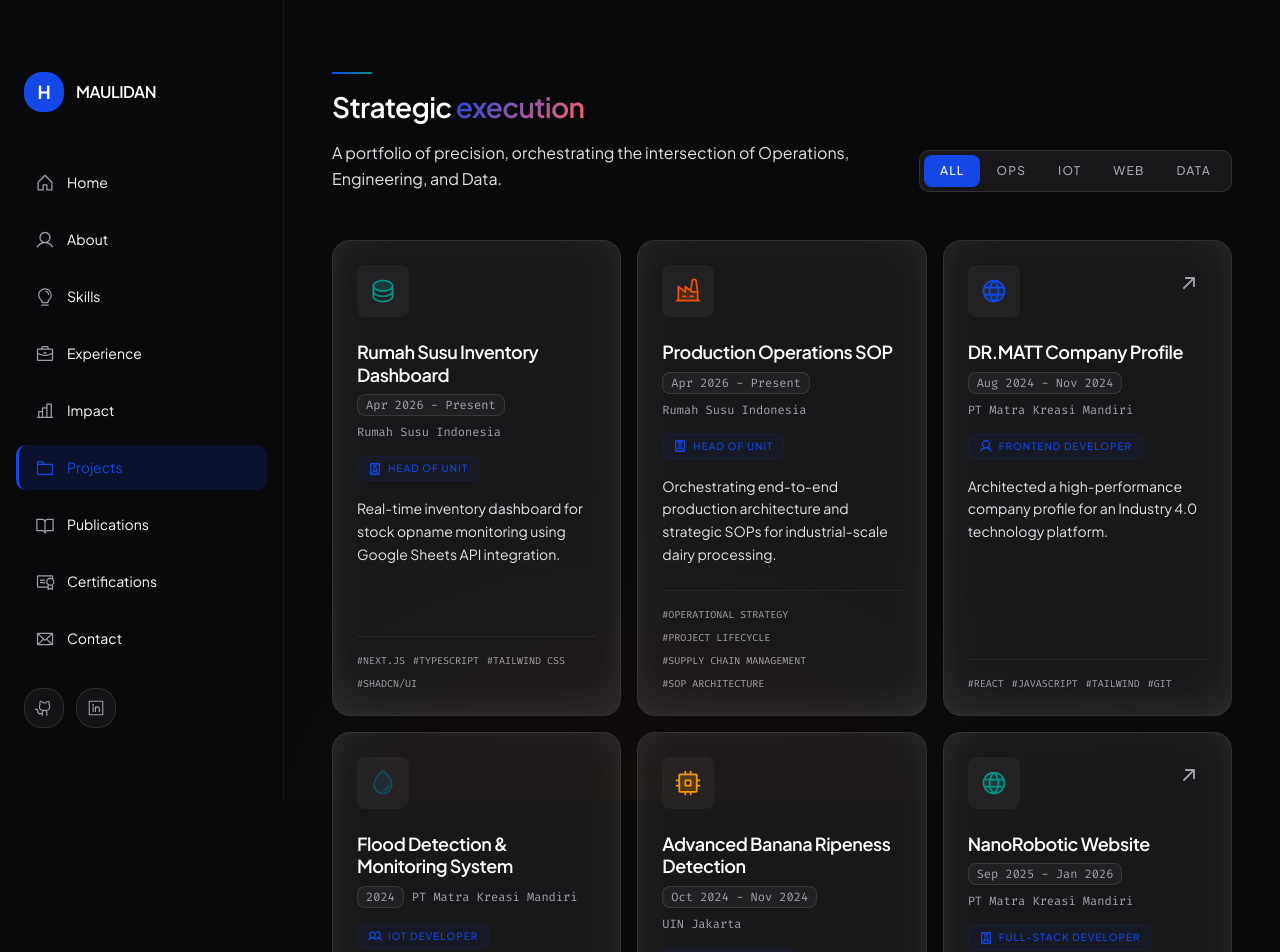
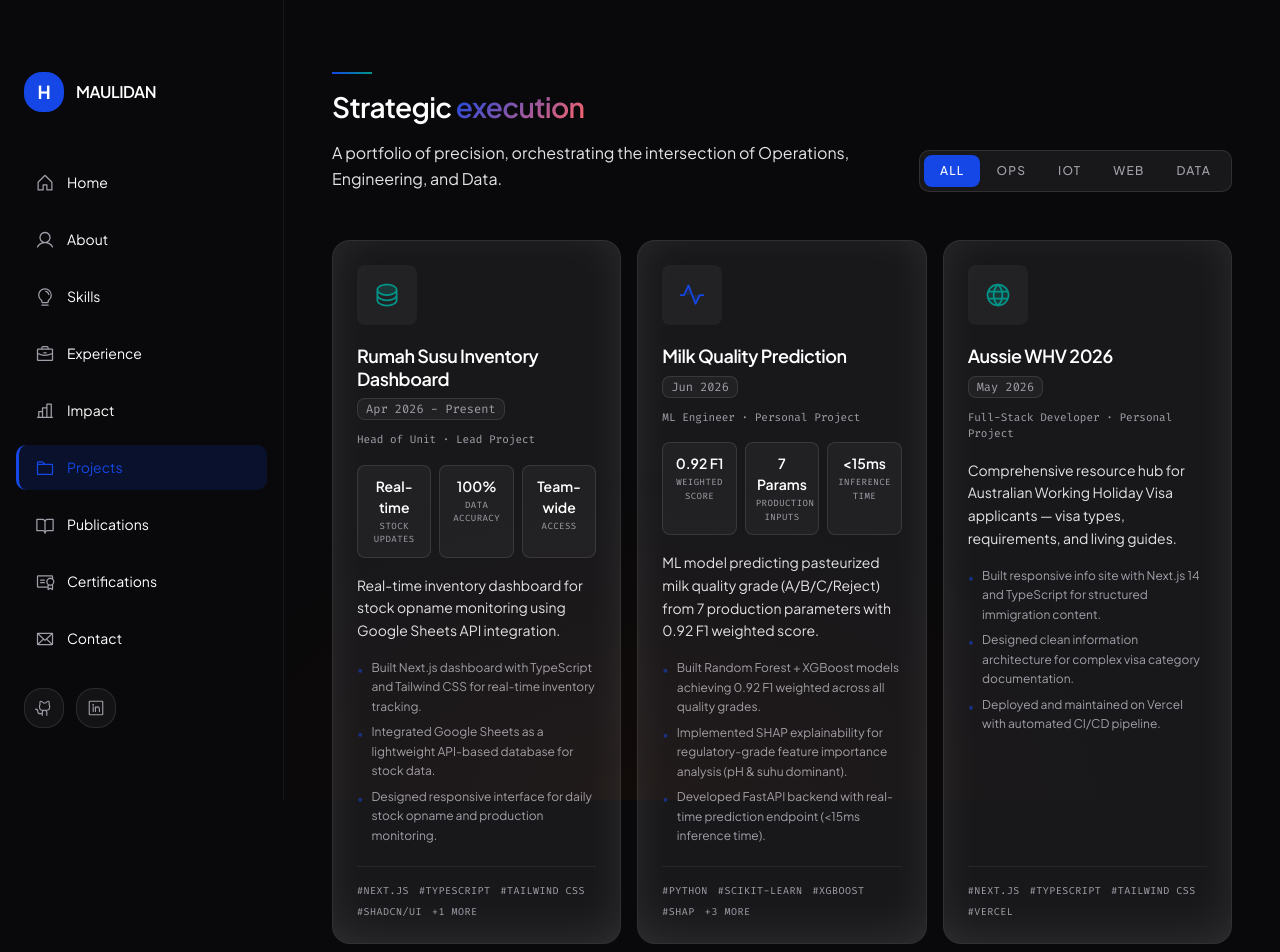
Before and after one commit to hafizhmaulidan15/my-portfolio, a React (Vite) app: page /projects in a window 1280 px wide. Shown: the top 952 px of the page. Built offline with nearby package versions, Linux system fonts and the light colour scheme.

Commit message:
Add Milk Quality Prediction & Aussie WHV projects, Bento-Detail card redesign, stats mini-cards, remove external link icons

```diff
--- a/src/components/Projects.jsx
+++ b/src/components/Projects.jsx
@@ -1,11 +1,9 @@
 import { useState } from 'react';
-import { motion } from 'framer-motion';
 import {
     Globe, Code, Cpu, Drop, Pulse,
     Plant, Lightbulb, ChartBar, Database,
-    TrendUp, ArrowUpRight,
-    Factory, Waves, BookOpen, Lightning, Shield,
-    IdentificationBadge, Users, User
+    TrendUp,
+    Factory, Waves, BookOpen, Lightning, Shield
 } from '@phosphor-icons/react';
 import { GlassPanel } from './ui/GlassPanel';
 import { cn } from '../lib/utils';
@@ -32,7 +30,60 @@ const Projects = () => {
             ],
             impact: 'Alternative solution for production stock monitoring using spreadsheet API, eliminating the need for dedicated database setup.',
             skills: ['Next.js', 'TypeScript', 'Tailwind CSS', 'shadcn/ui', 'Google Sheets API'],
-            color: 'text-accent-teal'
+            color: 'text-accent-teal',
+            link: 'https://rumah-susu-tasik-dashboard.vercel.app',
+            stats: [
+                { value: 'Real-time', label: 'Stock Updates' },
+                { value: '100%', label: 'Data Accuracy' },
+                { value: 'Team-wide', label: 'Access' }
+            ]
+        },
+        {
+            id: 14,
+            title: 'Milk Quality Prediction',
+            period: 'Jun 2026',
+            association: 'Personal Project',
+            icon: <Pulse size={28} weight="duotone" />,
+            role: 'ML Engineer',
+            roleType: 'individual',
+            category: 'data',
+            description: 'ML model predicting pasteurized milk quality grade (A/B/C/Reject) from 7 production parameters with 0.92 F1 weighted score.',
+            responsibilities: [
+                'Built Random Forest + XGBoost models achieving 0.92 F1 weighted across all quality grades.',
+                'Implemented SHAP explainability for regulatory-grade feature importance analysis (pH & suhu dominant).',
+                'Developed FastAPI backend with real-time prediction endpoint (<15ms inference time).',
+                'Built Next.js dashboard with interactive visualization, prediction history, and actionable recommendations.',
+                'Containerized fullstack application with Docker Compose for production deployment.'
+            ],
+            impact: 'First ML-driven quality prediction system for dairy — combining data science with food safety in Indonesian dairy context.',
+            skills: ['Python', 'scikit-learn', 'XGBoost', 'SHAP', 'FastAPI', 'Next.js', 'Docker'],
+            color: 'text-primary',
+            link: 'https://milk-quality-prediction.vercel.app',
+            stats: [
+                { value: '0.92 F1', label: 'Weighted Score' },
+                { value: '7 Params', label: 'Production Inputs' },
+                { value: '<15ms', label: 'Inference Time' }
+            ]
+        },
+        {
+            id: 15,
+            title: 'Aussie WHV 2026',
+            period: 'May 2026',
+            association: 'Personal Project',
+            icon: <Globe size={28} weight="duotone" />,
+            role: 'Full-Stack Developer',
+            roleType: 'individual',
+            category: 'web',
+            description: 'Comprehensive resource hub for Australian Working Holiday Visa applicants — visa types, requirements, and living guides.',
+            responsibilities: [
+                'Built responsive info site with Next.js 14 and TypeScript for structured immigration content.',
+                'Designed clean information architecture for complex visa category documentation.',
+                'Deployed and maintained on Vercel with automated CI/CD pipeline.'
+            ],
+            impact: 'Accessible reference for Indonesian WHV aspirants navigating Australian visa pathways.',
+            skills: ['Next.js', 'TypeScript', 'Tailwind CSS', 'Vercel'],
+            color: 'text-accent-teal',
+            link: 'https://aussie-whv-2026.vercel.app'
         },
         {
             id: 0,
@@ -52,7 +103,12 @@ const Projects = () => {
             ],
             impact: 'Pivoted engineering precision into operational leadership, managing high-capacity industrial systems.',
             skills: ['Operational Strategy', 'Project Lifecycle', 'Supply Chain Management', 'SOP Architecture'],
-            color: 'text-accent-orange'
+            color: 'text-accent-orange',
+            stats: [
+                { value: '25K', label: 'Batch Capacity' },
+                { value: '100%', label: 'SOP Compliance' },
+                { value: 'Cross-team', label: 'Coordination' }
+            ]
         },
         {
             id: 1,
@@ -93,7 +149,12 @@ const Projects = () => {
             ],
             impact: 'Deployed operational flood monitoring system with cloud integration for early warning.',
             skills: ['ESP32', 'Arduino', 'Sensors', 'MQTT', 'IoT Cloud'],
-            color: 'text-accent-blue'
+            color: 'text-accent-blue',
+            stats: [
+                { value: '4-Level', label: 'Alert System' },
+                { value: 'Real-time', label: 'Cloud Dashboard' },
+                { value: 'Auto', label: 'Notifications' }
+            ]
         },
         {
             id: 3,
@@ -177,7 +238,12 @@ const Projects = () => {
             color: 'text-success',
             link: null,
             published: true,
-            journal: 'Jurnal Ilmiah Teknik Elektro IPB'
+            journal: 'Jurnal Ilmiah Teknik Elektro IPB',
+            stats: [
+                { value: '40%', label: 'Growth Efficiency' },
+                { value: 'Automated', label: 'Irrigation' },
+                { value: 'Published', label: 'Research' }
+            ]
         },
         {
             id: 7,
@@ -197,7 +263,12 @@ const Projects = () => {
             ],
             impact: 'Reduced emergency response time by 40% through instant alert system.',
             skills: ['ESP32', 'Telegram Bot', 'Relay Control', 'Agile', 'Ultrasonic'],
-            color: 'text-accent-blue'
+            color: 'text-accent-blue',
+            stats: [
+                { value: '40%', label: 'Faster Response' },
+                { value: '3', label: 'Ultrasonic Sensors' },
+                { value: 'Instant', label: 'Telegram Alerts' }
+            ]
         },
         {
             id: 8,
@@ -280,14 +351,6 @@ const Projects = () => {
         }
     ];
 
-    const getRoleIcon = (roleType) => {
-        switch (roleType) {
-            case 'lead': return <IdentificationBadge size={14} weight="bold" />;
-            case 'team': return <Users size={14} weight="bold" />;
-            default: return <User size={14} weight="bold" />;
-        }
-    };
-
     const filteredProjects = activeCategory === 'all'
         ? projects
         : projects.filter(project => project.category === activeCategory);
@@ -334,55 +397,75 @@ const Projects = () => {
                             overflowVisible
                             className="flex flex-col h-full border-border/50 hover:border-primary/20 transition-all group"
                         >
-                            <div className="flex justify-between items-start mb-6">
-                                <div className={cn("p-3 rounded-sm bg-interactive-button transition-colors group-hover:bg-primary/10", project.color)}>
+                            {/* Icon */}
+                            <div className="mb-5">
+                                <div className={cn("inline-flex p-4 rounded-sm bg-interactive-button transition-colors group-hover:bg-primary/15", project.color)}>
                                     {project.icon}
                                 </div>
-                                {project.link && (
-                                    <motion.a
-                                        href={project.link}
-                                        target="_blank"
-                                        whileHover={{ scale: 1.05 }}
-                                        className="p-2 text-text-tertiary hover:text-primary transition-colors"
-                                    >
-                                        <ArrowUpRight size={20} weight="bold" />
-                                    </motion.a>
-                                )}
                             </div>
 
-                            <div className="space-y-2 mb-4">
+                            {/* Title + Period */}
+                            <div className="space-y-2 mb-3">
                                 <h3 className="text-[18px] font-semibold tracking-tight text-foreground leading-tight">{project.title}</h3>
                                 <div className="flex flex-wrap items-center gap-2 text-xs font-mono text-text-tertiary">
                                     <span className="px-2 py-0.5 rounded-sm bg-interactive-button border border-border whitespace-nowrap">
                                         {project.period}
                                     </span>
-                                    <span className="whitespace-nowrap">{project.association}</span>
                                 </div>
                             </div>
 
+                            {/* Role · Type (combined inline) + Published badge */}
                             <div className="flex items-center gap-2 mb-4">
-                                <div className="flex items-center gap-1.5 px-2.5 py-1 rounded-sm bg-primary/5 border border-primary/10 text-primary text-[10px] font-medium uppercase tracking-widest">
-                                    {getRoleIcon(project.roleType)}
-                                    {project.role}
-                                </div>
+                                <span className="text-[11px] font-mono text-text-tertiary">
+                                    {project.role} · {project.roleType === 'individual' ? 'Personal' : project.roleType === 'lead' ? 'Lead' : 'Team'} Project
+                                </span>
                                 {project.published && (
-                                    <div className="flex items-center gap-1 px-2 py-1 rounded-sm bg-success/10 border border-success/30 text-success text-[10px] font-medium uppercase tracking-widest">
+                                    <span className="flex items-center gap-1 px-2 py-0.5 rounded-sm bg-success/10 border border-success/30 text-success text-[10px] font-medium uppercase tracking-widest">
                                         <BookOpen size={10} weight="bold" />
                                         Published
-                                    </div>
+                                    </span>
                                 )}
                             </div>
 
-                            <p className="text-text-secondary text-sm leading-relaxed flex-grow">
+                            {/* Stats Mini Cards (optional) */}
+                            {project.stats && project.stats.length > 0 && (
+                                <div className="grid grid-cols-3 gap-2 mb-4">
+                                    {project.stats.map((stat, i) => (
+                                        <div key={i} className="bg-interactive-button rounded-sm p-2.5 text-center border border-border/20">
+                                            <div className="text-[14px] font-semibold text-foreground">{stat.value}</div>
+                                            <div className="text-[9px] font-mono text-text-tertiary uppercase tracking-wider mt-0.5">{stat.label}</div>
+                                        </div>
+                                    ))}
+                                </div>
+                            )}
+
+                            {/* Description */}
+                            <p className="text-text-secondary text-sm leading-relaxed mb-4">
                                 {project.description}
                             </p>
 
-                            <div className="mt-6 pt-4 border-t border-white/[0.06] flex flex-wrap gap-2">
+                            {/* Bullet Points (first 3) */}
+                            <div className="space-y-1.5 mb-5 flex-grow">
+                                {project.responsibilities.slice(0, 3).map((item, i) => (
+                                    <div key={i} className="flex items-start gap-2 text-[12px] text-text-tertiary leading-relaxed">
+                                        <span className="text-primary/50 mt-0.5 flex-shrink-0">•</span>
+                                        <span>{item}</span>
+                                    </div>
+                                ))}
+                            </div>
+
+                            {/* Skills */}
+                            <div className="pt-4 border-t border-white/[0.06] flex flex-wrap gap-x-2.5 gap-y-1.5 items-center">
                                 {project.skills.slice(0, 4).map((skill) => (
-                                    <span key={skill} className="text-[10px] font-mono text-text-tertiary uppercase">
+                                    <span key={skill} className="text-[10px] font-mono text-text-tertiary uppercase tracking-wider">
                                         #{skill}
                                     </span>
                                 ))}
+                                {project.skills.length > 4 && (
+                                    <span className="text-[10px] font-mono text-text-muted uppercase tracking-wider">
+                                        +{project.skills.length - 4} more
+                                    </span>
+                                )}
                             </div>
                         </GlassPanel>
                     ))}
--- a/src/components/Skills.jsx
+++ b/src/components/Skills.jsx
@@ -3,7 +3,7 @@ import { motion, AnimatePresence } from 'framer-motion';
 import {
     Cpu, Database, WifiHigh, Lightning, Code, ChartBar,
     Gear, Brain, Globe, Wrench, SquaresFour, Circuitry, Cloud, TerminalWindow,
-    Factory, ChartPieSlice, Truck, ClipboardText, UsersThree,
+    Factory, ChartPieSlice, Truck, ClipboardText, UsersThree, Pulse,
     CaretDown, ArrowUpRight
 } from '@phosphor-icons/react';
 import { GlassPanel } from './ui/GlassPanel';
@@ -173,6 +173,12 @@ const Skills = () => {
                     project: 'Internal Monitoring Dashboard'
                 },
                 {
+                    name: 'ML Quality Prediction',
+                    icon: <Pulse size={20} weight="duotone" />,
+                    context: 'Random Forest & XGBoost predicting pasteurized milk grade (A/B/C/Reject) from 7 production parameters with 0.92 F1. SHAP explainability for feature importance.',
+                    project: 'Milk Quality Prediction'
+                },
+                {
                     name: 'Networking (VLAN, OSPF)',
                     icon: <Globe size={20} weight="duotone" />,
                     context: 'Certified Junior Network Engineer — IPv4/IPv6, OSPF routing, Cisco automation.',
```
Also changed, not shown: Pas_foto-removebg-preview.png (added).
